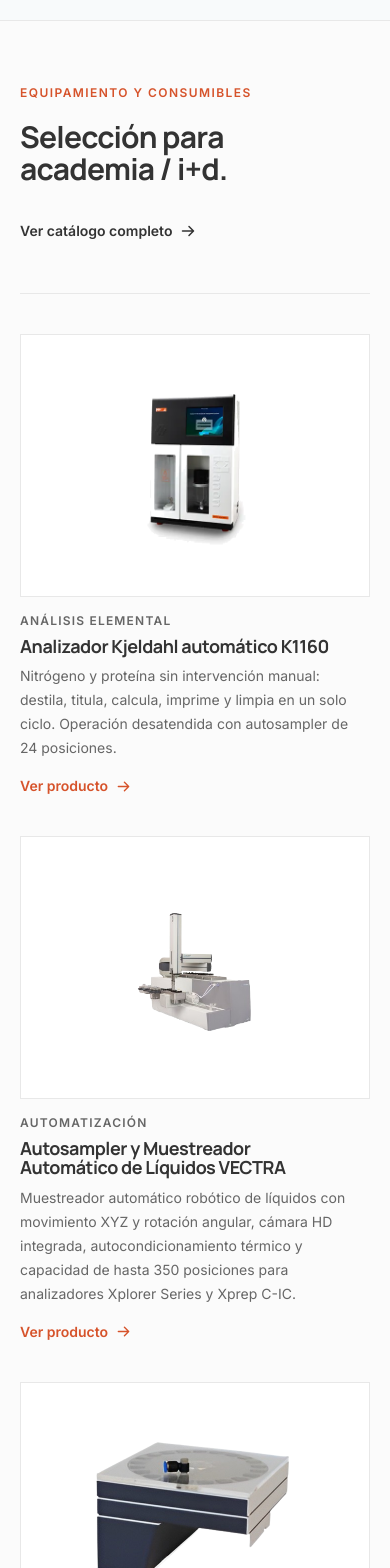
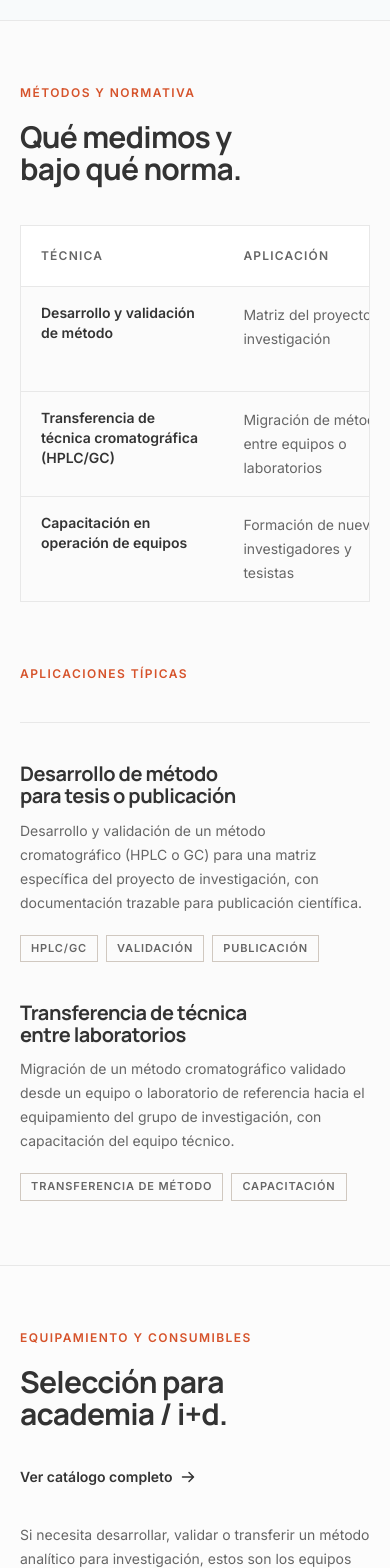
Before and after one commit to delcarpiohub/LandingPage, a Next.js app: page /soluciones/academia-id in a window 390 px wide. Shown: the part 2080-3648 px from the top of the page. Built offline with nearby package versions, Linux system fonts and the light colour scheme.

Commit message:
Integra metodos, casos, testimonio, FAQ y router de siguiente paso en las paginas de industria

```diff
--- a/src/components/solutions/solution-editorial-page.tsx
+++ b/src/components/solutions/solution-editorial-page.tsx
@@ -1,17 +1,40 @@
-import { ArrowLeft, ArrowRight, Flask } from "@phosphor-icons/react/dist/ssr";
+import { ArrowLeft, ArrowRight } from "@phosphor-icons/react/dist/ssr";
 import Image from "next/image";
 import Link from "next/link";
 
 import { Footer } from "@/components/sections/footer";
 import { Navigation } from "@/components/sections/navigation";
+import { solutionContent } from "@/content/solution-content";
 import type { CoreService } from "@/content/site";
 import type { SolutionPageConfig } from "@/content/solution-pages";
 import type { Product } from "@/lib/mock-products";
 
+import { SolutionApplicationCases } from "./solution-application-cases";
 import { SolutionCompatibleEquipment } from "./solution-compatible-equipment";
 import { SolutionDifferentiators } from "./solution-differentiators";
+import { SolutionFaq } from "./solution-faq";
 import { SolutionImmersiveHero } from "./solution-immersive-hero";
+import { SolutionMethods } from "./solution-methods";
 import { SolutionReveal } from "./solution-reveal";
+import { SolutionTestimonial } from "./solution-testimonial";
+
+const nextSteps = [
+  {
+    title: "Cotizar un equipo",
+    description: "Ya sabe qué instrumento necesita y quiere una cotización técnica.",
+    href: "/contacto/cotizar",
+  },
+  {
+    title: "Proyecto de laboratorio completo",
+    description: "Necesita diseñar, implementar o ampliar un laboratorio de principio a fin.",
+    href: "/contacto/proyectos",
+  },
+  {
+    title: "Diagnóstico técnico",
+    description: "Quiere evaluar su parque de instrumentos o un método existente.",
+    href: "/contacto/diagnostico",
+  },
+];
 
 type Industry = {
   slug: string;
@@ -140,6 +163,7 @@ export function SolutionEditorialPage({
   const primaryCategory = industry.productCategories[0];
   const isDarkHero = config.heroTone === "dark";
   const context = industryContext[industry.slug] ?? industryContext.alimentos;
+  const content = solutionContent[industry.slug];
 
   return (
     <div className="min-h-dvh bg-[#F4F4F4]/70 text-[var(--foreground)]">
@@ -292,6 +316,30 @@ export function SolutionEditorialPage({
           </div>
         </section>
 
+        {content && (
+          <section className="border-b border-[var(--border)] bg-white/70">
+            <div className="mx-auto max-w-[1320px] px-5 py-16 sm:px-8 lg:px-12 lg:py-28">
+              <SolutionReveal>
+                <p className="text-xs font-semibold uppercase tracking-[0.12em] text-[var(--primary)]">
+                  Métodos y normativa
+                </p>
+                <h2 className="mt-5 max-w-2xl text-3xl leading-[1.03] text-[var(--foreground)] sm:text-4xl">
+                  Qué medimos y bajo qué norma.
+                </h2>
+              </SolutionReveal>
+
+              <SolutionMethods rows={content.methods} />
+
+              <SolutionReveal className="mt-16" delay={0.04}>
+                <p className="text-xs font-semibold uppercase tracking-[0.12em] text-[var(--primary)]">
+                  Aplicaciones típicas
+                </p>
+              </SolutionReveal>
+              <SolutionApplicationCases cases={content.applicationCases} />
+            </div>
+          </section>
+        )}
+
         {services.length > 0 && (
           <section className="border-b border-[var(--border)] bg-white/70">
             <div className="mx-auto grid max-w-[1320px] gap-10 px-5 py-16 sm:px-8 lg:grid-cols-12 lg:gap-12 lg:px-12 lg:py-28">
@@ -361,10 +409,19 @@ export function SolutionEditorialPage({
             </SolutionReveal>
 
             {compatibleEquipment.length > 0 ? (
-              <SolutionCompatibleEquipment
-                industryName={industry.name}
-                products={compatibleEquipment}
-              />
+              <>
+                {content && (
+                  <SolutionReveal className="mt-6" delay={0.03}>
+                    <p className="max-w-2xl text-sm leading-6 text-[var(--muted)]">
+                      {content.selectionGuideIntro}
+                    </p>
+                  </SolutionReveal>
+                )}
+                <SolutionCompatibleEquipment
+                  industryName={industry.name}
+                  products={compatibleEquipment}
+                />
+              </>
             ) : featuredProduct ? (
               <div className="mt-10 grid gap-x-10 gap-y-8 border-y border-[var(--border)] py-8 lg:grid-cols-12 lg:py-10">
                 <SolutionReveal className="lg:col-span-7">
@@ -440,6 +497,66 @@ export function SolutionEditorialPage({
           </div>
         </section>
 
+        <SolutionTestimonial industrySlug={industry.slug} />
+
+        {content && (
+          <section className="border-b border-[var(--border)] bg-white/70">
+            <div className="mx-auto max-w-[1320px] px-5 py-16 sm:px-8 lg:px-12 lg:py-28">
+              <SolutionReveal>
+                <p className="text-xs font-semibold uppercase tracking-[0.12em] text-[var(--primary)]">
+                  Preguntas frecuentes
+                </p>
+                <h2 className="mt-5 max-w-2xl text-3xl leading-[1.03] text-[var(--foreground)] sm:text-4xl">
+                  Antes de escribirnos.
+                </h2>
+              </SolutionReveal>
+              <SolutionFaq items={content.faqs} />
+            </div>
+          </section>
+        )}
+
+        <section className="border-b border-[var(--border)] bg-white/70">
+          <div className="mx-auto max-w-[1320px] px-5 py-16 sm:px-8 lg:px-12 lg:py-28">
+            <SolutionReveal>
+              <p className="text-xs font-semibold uppercase tracking-[0.12em] text-[var(--primary)]">
+                Siguiente paso
+              </p>
+              <h2 className="mt-5 max-w-2xl text-3xl leading-[1.03] text-[var(--foreground)] sm:text-4xl">
+                ¿Qué necesita hoy?
+              </h2>
+            </SolutionReveal>
+            <ol className="mt-10 border-t border-[var(--border)]">
+              {nextSteps.map((step, index) => (
+                <li key={step.title} className="border-b border-[var(--border)]">
+                  <SolutionReveal delay={index * 0.03}>
+                    <Link
+                      href={step.href}
+                      className="group grid min-h-24 gap-4 py-5 sm:grid-cols-[3rem_minmax(0,1fr)_auto] sm:items-center sm:gap-6 focus-visible:outline-none focus-visible:ring-2 focus-visible:ring-[#FBE369] focus-visible:ring-inset"
+                    >
+                      <span className="text-xs font-semibold tracking-[0.12em] text-[var(--primary)]">
+                        {String(index + 1).padStart(2, "0")}
+                      </span>
+                      <span>
+                        <span className="block text-xl font-semibold text-[var(--foreground)] transition-colors duration-200 group-hover:text-[var(--primary)]">
+                          {step.title}
+                        </span>
+                        <span className="mt-1 block max-w-2xl text-sm leading-6 text-[var(--muted)]">
+                          {step.description}
+                        </span>
+                      </span>
+                      <ArrowRight
+                        size={17}
+                        weight="bold"
+                        className="text-[var(--primary)] transition-transform duration-200 group-hover:translate-x-1"
+                      />
+                    </Link>
+                  </SolutionReveal>
+                </li>
+              ))}
+            </ol>
+          </div>
+        </section>
+
         {/* Banda CTA Final #4A5560 */}
         <section className="relative overflow-hidden bg-[#4A5560] py-16 text-[#F5F5F5] border-t border-[var(--border)]">
           {/* Background Image with soft filter overlay */}
```
